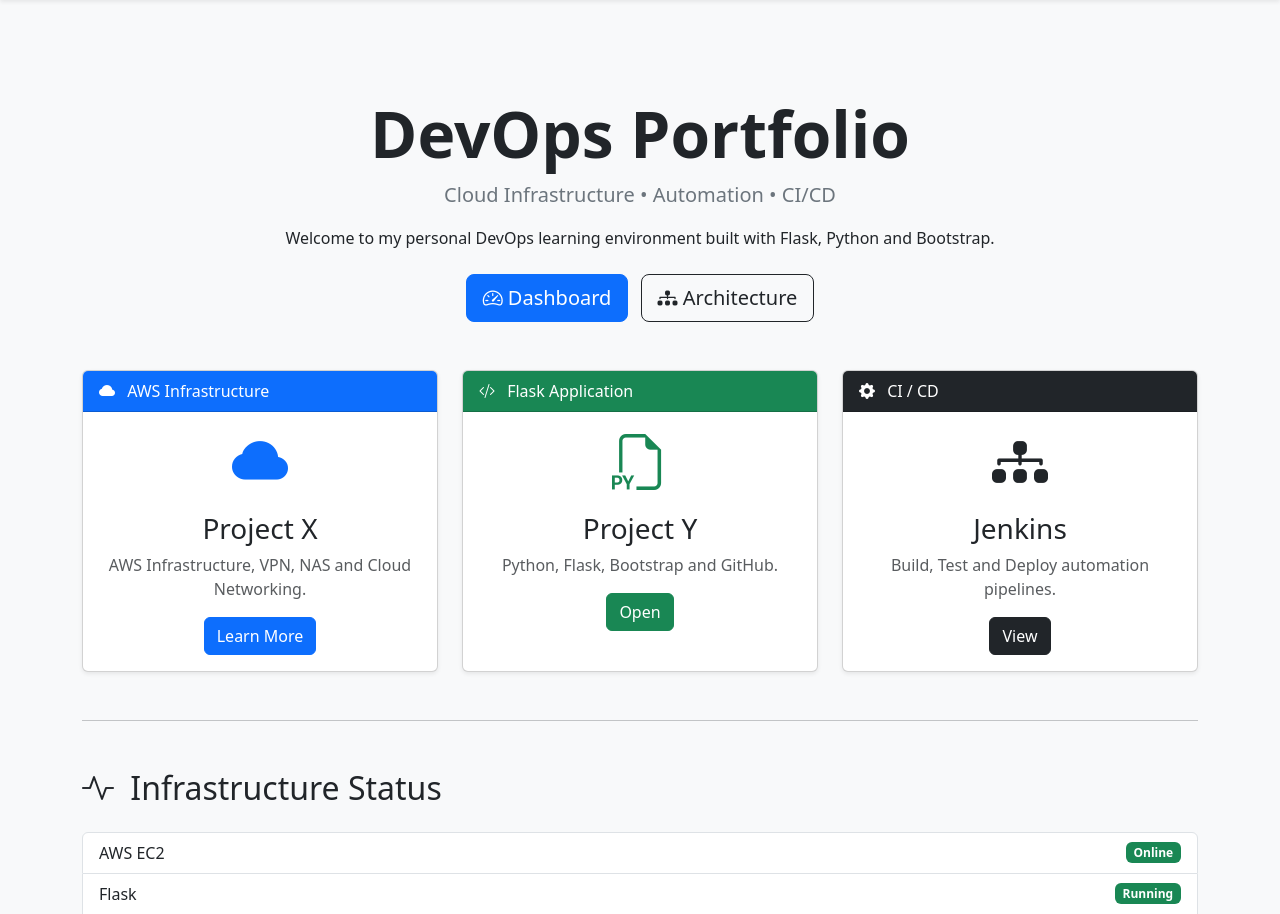
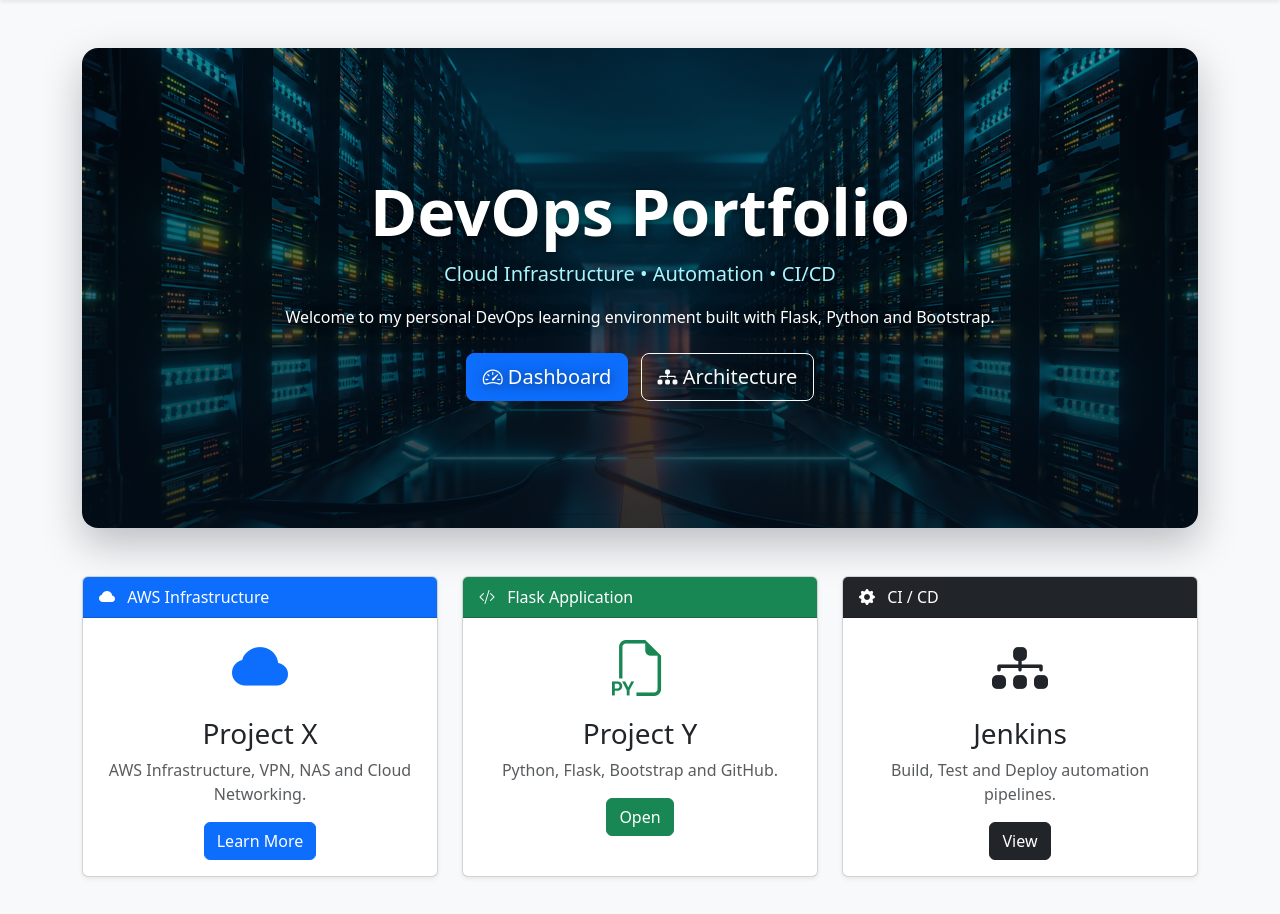
Before and after one commit to DanielDahan-work/Project_Y, a Flask app: page / in a window 1280 px wide. Shown: the part 60-974 px from the top of the page. Run offline with Flask 3, Linux system fonts and the light colour scheme.

Commit message:
Add server room hero background

```diff
--- a/app/static/css/style.css
+++ b/app/static/css/style.css
@@ -4,6 +4,40 @@ body {
 
 .navbar-brand {
     font-size: 1.4rem;
+}
+
+.hero-section {
+    position: relative;
+    display: grid;
+    min-height: 480px;
+    margin-bottom: 3rem;
+    padding: 4rem 1.5rem;
+    place-items: center;
+    overflow: hidden;
+    border-radius: 1rem;
+    background:
+        linear-gradient(rgba(3, 15, 27, 0.5), rgba(3, 15, 27, 0.82)),
+        url("../images/hero-server-room.png") center / cover no-repeat;
+    box-shadow: 0 1rem 2.5rem rgba(3, 15, 27, 0.25);
+}
+
+.hero-content {
+    position: relative;
+    z-index: 1;
+    max-width: 760px;
+    text-shadow: 0 2px 12px rgba(0, 0, 0, 0.65);
+}
+
+.hero-subtitle {
+    color: #a9f5ff;
+}
+
+@media (max-width: 767.98px) {
+    .hero-section {
+        min-height: 420px;
+        padding: 3rem 1rem;
+        background-position: center;
+    }
 }
 
 .card {
--- a/app/templates/index.html
+++ b/app/templates/index.html
@@ -2,13 +2,15 @@
 
 {% block content %}
 
-<div class="text-center py-5">
+<section class="hero-section text-center text-white">
+
+    <div class="hero-content">
 
     <h1 class="display-3 fw-bold">
         DevOps Portfolio
     </h1>
 
-    <p class="lead text-secondary">
+    <p class="lead hero-subtitle">
         Cloud Infrastructure • Automation • CI/CD
     </p>
 
@@ -22,12 +24,14 @@
         Dashboard
     </a>
 
-    <a href="/architecture" class="btn btn-outline-dark btn-lg">
+    <a href="/architecture" class="btn btn-outline-light btn-lg">
         <i class="bi bi-diagram-3-fill"></i>
         Architecture
     </a>
 
-</div>
+    </div>
+
+</section>
 
 <div class="row g-4">
 
```
Also changed, not shown: app/static/images/hero-server-room.png (added).
